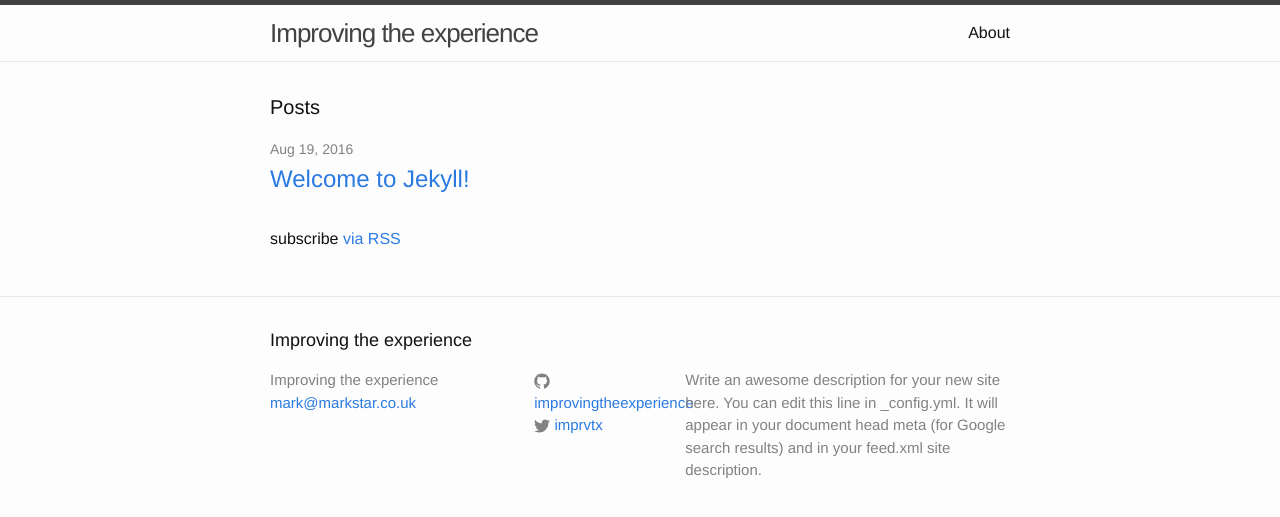
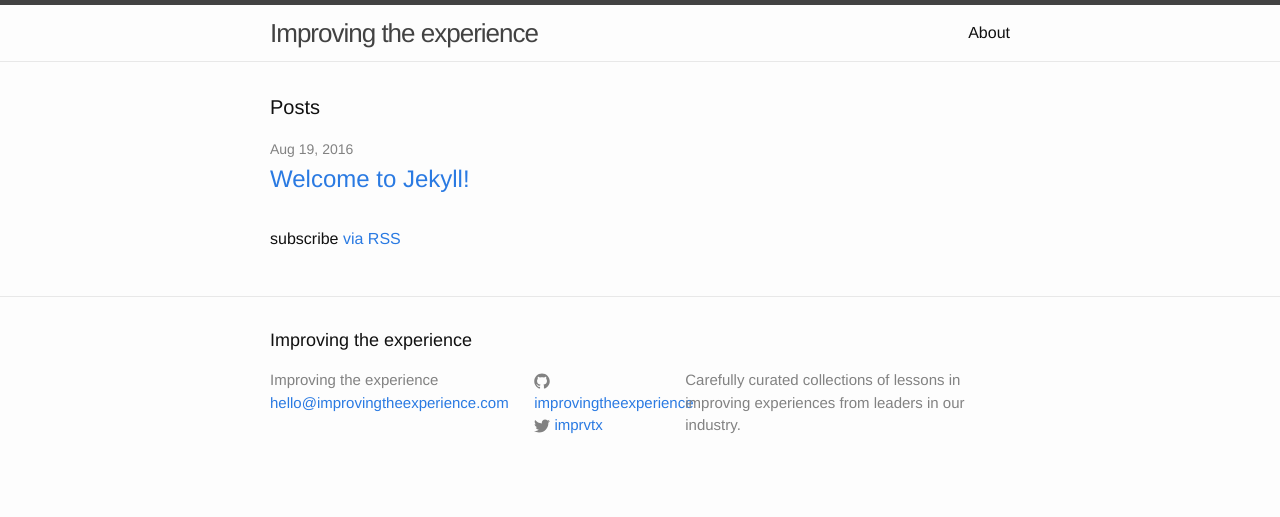
Before and after one commit to improvingtheexperience/improvingtheexperience.github.io, a Jekyll site: the page built from index.html, in a window 1280 px wide. Shown: the top 517 px of the page. Built offline with Jekyll 4.4.1, drawn with Linux system fonts in a browser that asks for light colours.

Commit message:
Updated Config

```diff
--- a/_config.yml
+++ b/_config.yml
@@ -8,10 +8,10 @@ collections:
   uploads:
     title: Uploads
     output: true
-email: mark@markstar.co.uk
-description: |
-  Write an awesome description for your new site here. You can edit this line in _config.yml. It will appear in your document head meta (for Google search results) and in your feed.xml site description.
-baseurl: ''
+email: hello@improvingtheexperience.com
+description: Carefully curated collections of lessons in improving experiences from
+  leaders in our industry.
+baseurl:
 url: http://improvingtheexperience.com
 twitter_username: imprvtx
 github_username: improvingtheexperience
```
